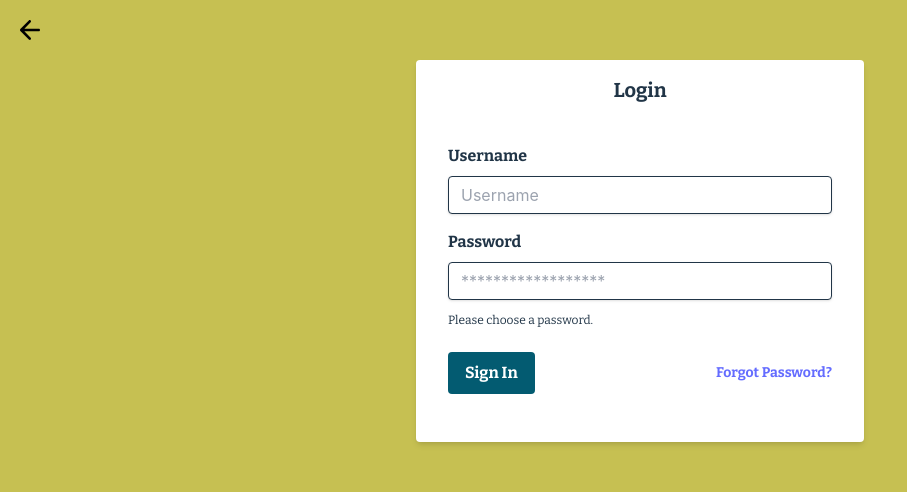
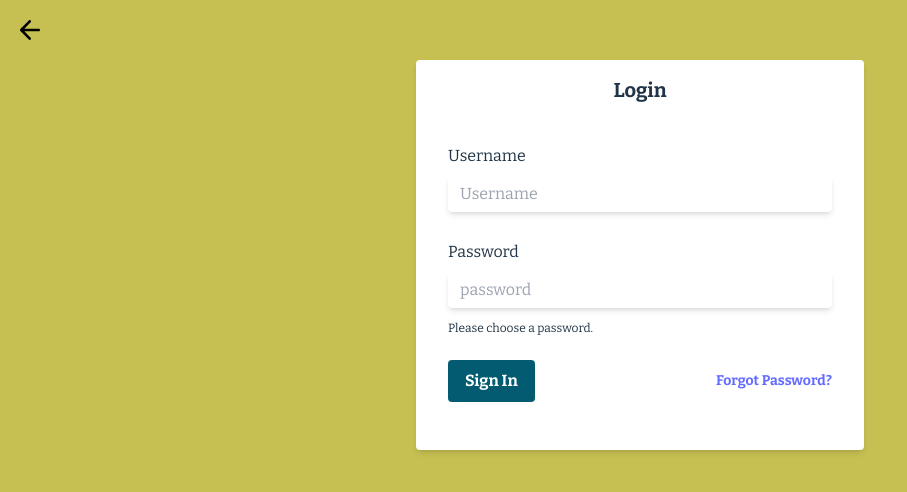
Before and after one commit to Imammlydi/test-vite, a React (Vite) app: page /login in a window 1280 px wide. Shown: the top 492 px of the page, without its empty margins (0-907 px from the left). Built offline with nearby package versions, Linux system fonts and the light colour scheme.

Commit message:
add outlin focus input

```diff
--- a/src/pages/Login.jsx
+++ b/src/pages/Login.jsx
@@ -14,13 +14,13 @@ export default function Login() {
                 <form class="mb-4   px-8 pt-6 pb-8 ">
                     <div class="mb-4">
                         <label
-                            class="text-gray-700 text-md mb-2 block font-Bitter font-bold"
+                            class="text-gray-700 text-md mb-2 block font-Bitter "
                             for="username"
                         >
                             Username
                         </label>
                         <input
-                            className="text-gray-700 focus:shadow-outline w-full appearance-none rounded border py-2 px-3 leading-tight shadow focus:outline-none"
+                            className="focus:outline-none font-Bitter text-slate-50  shadow-md focus:border-sky-700 focus:ring-sky-500 focus:ring-1   text-primary  mb-3 w-full appearance-none rounded  py-2 px-3 leading-tight "
                             id="username"
                             type="text"
                             placeholder="Username"
@@ -28,16 +28,16 @@ export default function Login() {
                     </div>
                     <div class="mb-6">
                         <label
-                            class="text-gray-700 text-md mb-2 block font-Bitter font-bold"
+                            class="text-gray-700 text-md mb-2 block font-Bitter "
                             for="password"
                         >
                             Password
                         </label>
                         <input
-                            className="border-red-500 text-gray-700 focus:shadow-outline mb-3 w-full appearance-none rounded border py-2 px-3 leading-tight shadow focus:outline-none"
+                            className="focus:outline-none font-Bitter  shadow-md focus:border-sky-700 focus:ring-sky-500 focus:ring-1   text-primary  mb-3 w-full appearance-none rounded  py-2 px-3 leading-tight  "
                             id="password"
                             type="password"
-                            placeholder="******************"
+                            placeholder="password"
                         />
                         <p class="text-red-500 font-Bitter text-xs  italic">
                             Please choose a password.
@@ -45,7 +45,7 @@ export default function Login() {
                     </div>
                     <div class="flex items-center justify-between">
                         <button
-                            class="focus:shadow-outline rounded bg-primary py-2 px-4 font-Bitter font-bold text-white hover:bg-secondary  focus:outline-none"
+                            class="focus:shadow-outline rounded bg-primary py-2 px-4 font-Bitter font-bold text-white hover:bg-textPrimary  focus:outline-none"
                             type="button"
                         >
                             Sign In
```
